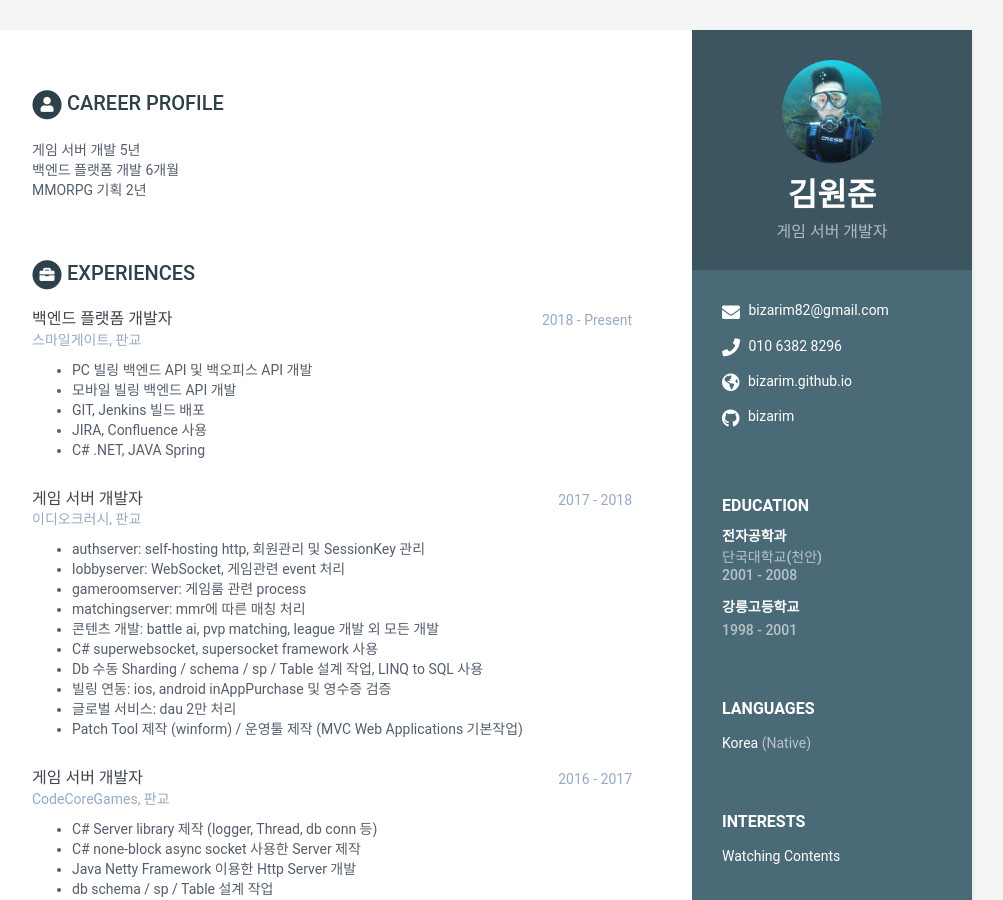
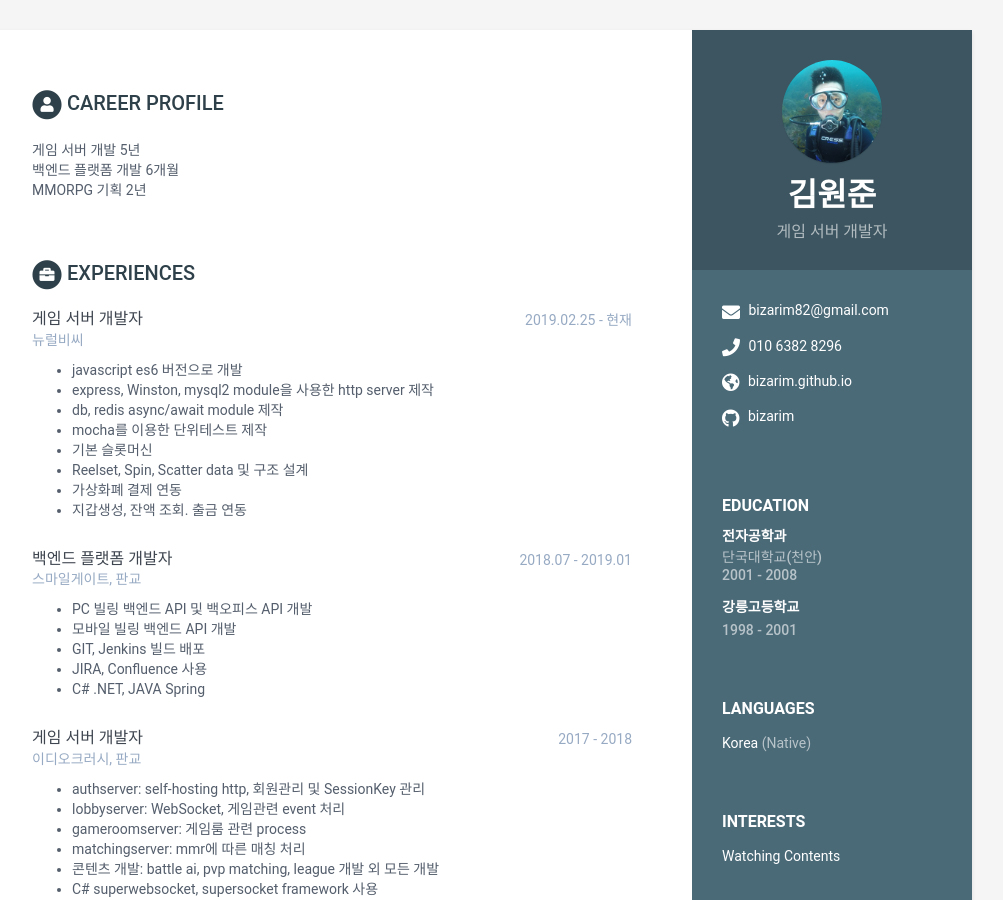
Before and after one commit to bizarim/bizarim.github.io, a Jekyll site: the page built from index.html, in a window 1280 px wide and 900 px high. Shown: the whole window, without its empty margins (168-1171 px from the left). Built offline with Jekyll 4.4.1, drawn with Linux system fonts in a browser that asks for light colours.

Commit message:
Update data.yml

```diff
--- a/_data/data.yml
+++ b/_data/data.yml
@@ -79,8 +79,21 @@ education:
           - Bullet point
 
 experiences:
+    - role: 게임 서버 개발자
+      time: 2019.02.25 - 현재
+      company: 뉴럴비씨
+      details: |
+        - javascript es6 버전으로 개발
+        - express, Winston, mysql2 module을 사용한 http server 제작
+        - db, redis async/await module 제작
+        - mocha를 이용한 단위테스트 제작
+        - 기본 슬롯머신
+        - Reelset, Spin, Scatter data 및 구조 설계
+        - 가상화폐 결제 연동
+        - 지갑생성, 잔액 조회. 출금 연동
+
     - role: 백엔드 플랫폼 개발자
-      time: 2018 - Present
+      time: 2018.07 - 2019.01
       company: 스마일게이트, 판교
       details: |
           - PC 빌링 백엔드 API 및 백오피스 API 개발
```
